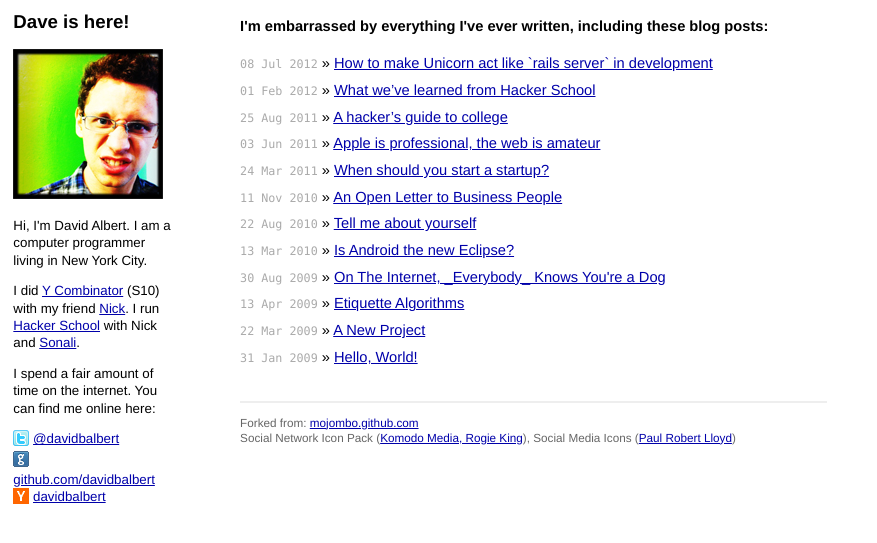
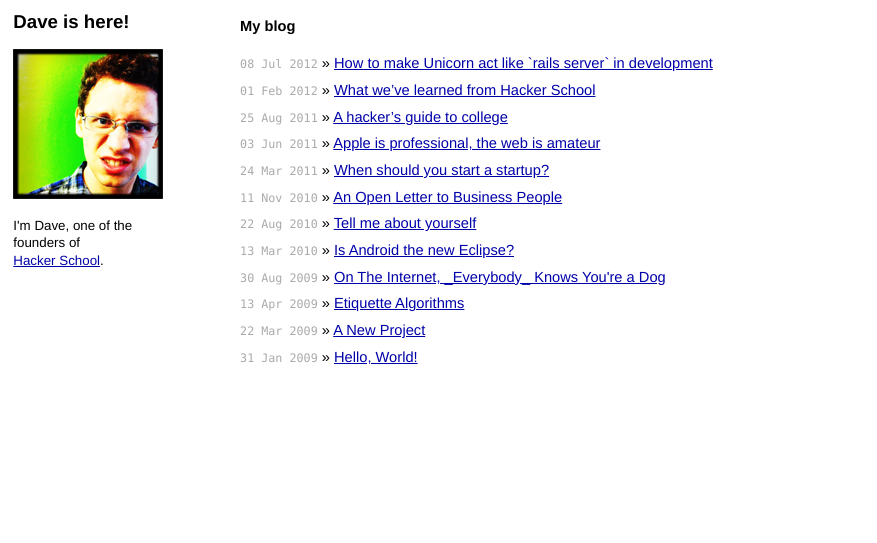
Before and after one commit to davidbalbert/davidbalbert.github.io, a Jekyll site: the page built from index.html, in a window 1280 px wide. Shown: the top 543 px of the page, without its empty margins (0-877 px from the left). Built offline with Jekyll 4.4.1, drawn with Linux system fonts in a browser that asks for light colours; Markdown is read by kramdown in place of the engine named in the settings.

Commit message:
Simplify layout

```diff
--- a/_layouts/default.html
+++ b/_layouts/default.html
@@ -30,27 +30,16 @@
 
 <div class="about">
   <h1 id="site-title">Dave is here!</h1>
-  <img alt="Dave" src="images/dave2.jpg" />
-  <p>Hi, I'm David Albert. I am a computer programmer living in New York City.</p>
+  <img alt="Dave" src="/images/dave.jpg" />
 
-  <p>I did <a href="http://www.ycombinator.com/">Y Combinator</a> (S10) with my friend <a href="http://nick.is/">Nick</a>. I run <a href="http://www.hackerschool.com/">Hacker&nbsp;School</a> with Nick and <a href="http://sonalisridhar.com">Sonali</a>.</p>
+  <p>I'm Dave, one of the founders of <a href="http://www.hackerschool.com/">Hacker&nbsp;School</a>.</p>
 
-  <p>I spend a fair amount of time on the internet. You can find me online here:</p>
-  <ul class="nav-list">
-    <li><img alt="Twitter" src="images/twitter.png" /> <a href="http://twitter.com/davidbalbert">@davidbalbert</a></li>
-    <li><img alt="GitHub" src="images/github.png" /> <a href="http://github.com/davidbalbert">github.com/davidbalbert</a></li>
-    <li><img alt="Hacker News" src="images/hn.png" /> <a href="http://news.ycombinator.com/user?id=davidbalbert">davidbalbert</a></li>
-  </ul>
 </div>
 
 <div class="site">
 
   {{ content }}
 
-  <div class="footer">
-    <div>Forked from: <a href="http://github.com/mojombo/mojombo.github.com">mojombo.github.com</a></div>
-    <div xmlns:cc="http://creativecommons.org/ns#" xmlns:dct="http://purl.org/dc/terms/" about="http://www.komodomedia.com/blog/2008/12/social-media-mini-iconpack/"><span property="dct:title">Social Network Icon Pack</span> (<a rel="cc:attributionURL" property="cc:attributionName" href="http://www.komodomedia.com/blog/2008/12/social-media-mini-iconpack/">Komodo Media, Rogie King</a>), Social Media Icons (<a href="http://paulrobertlloyd.com/2009/06/social_media_icons">Paul Robert Lloyd</a>) </div>
-  </div>
 </div>
 
 </body>
--- a/index.html
+++ b/index.html
@@ -4,7 +4,7 @@ title: David Albert
 ---
 
 <div id="home">
-  <h1>I'm embarrassed by everything I've ever written, including these blog posts:</h1>
+  <h1>My blog</h1>
   <ul class="posts">
     {% for post in site.posts %}
       <li><span>{{ post.date | date_to_string }}</span> &raquo; <a href="{{ post.url }}">{{ post.title }}</a></li>
```
Also changed, not shown: images/dave.jpeg (deleted), images/dave.jpg (renamed from images/dave2.jpg), images/dave.png (deleted), images/facebook.png (deleted), images/github.png (deleted), images/hn.png (deleted), images/linkedin.png (deleted), images/twitter.png (deleted).
